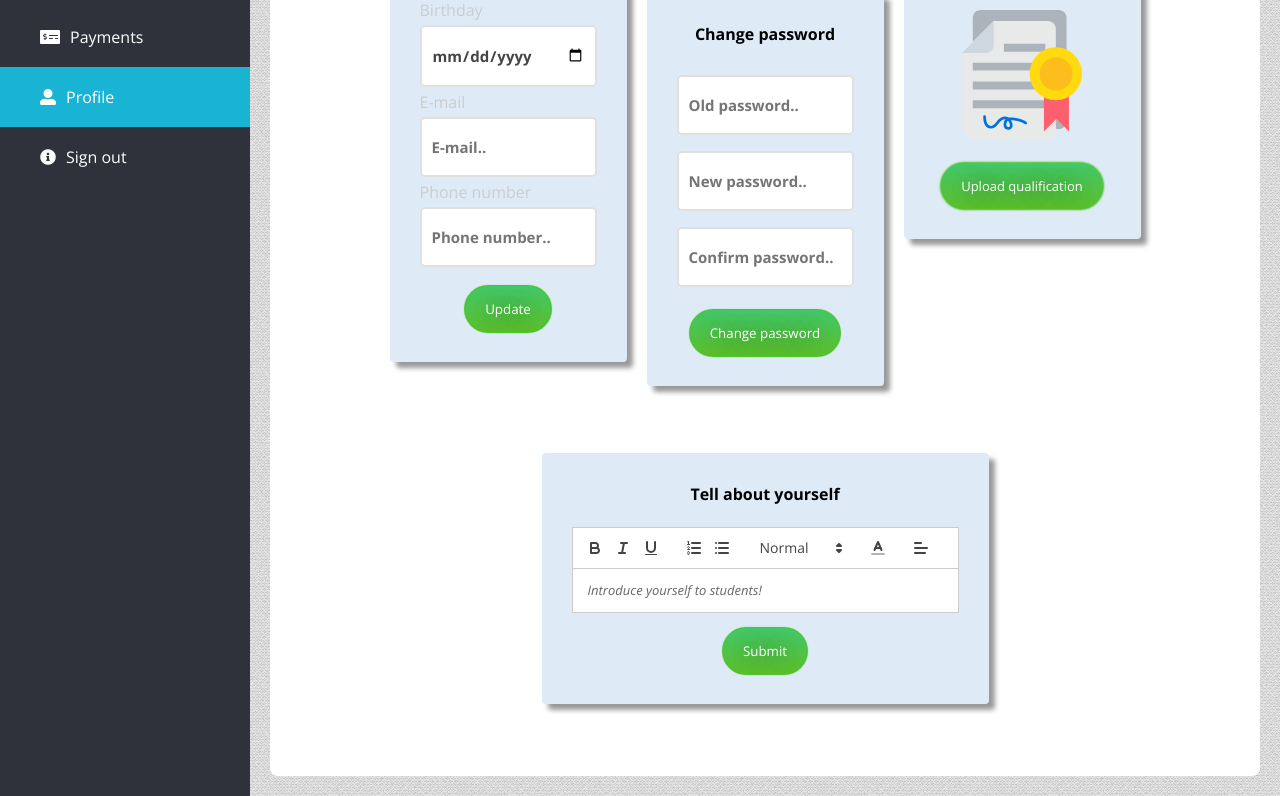
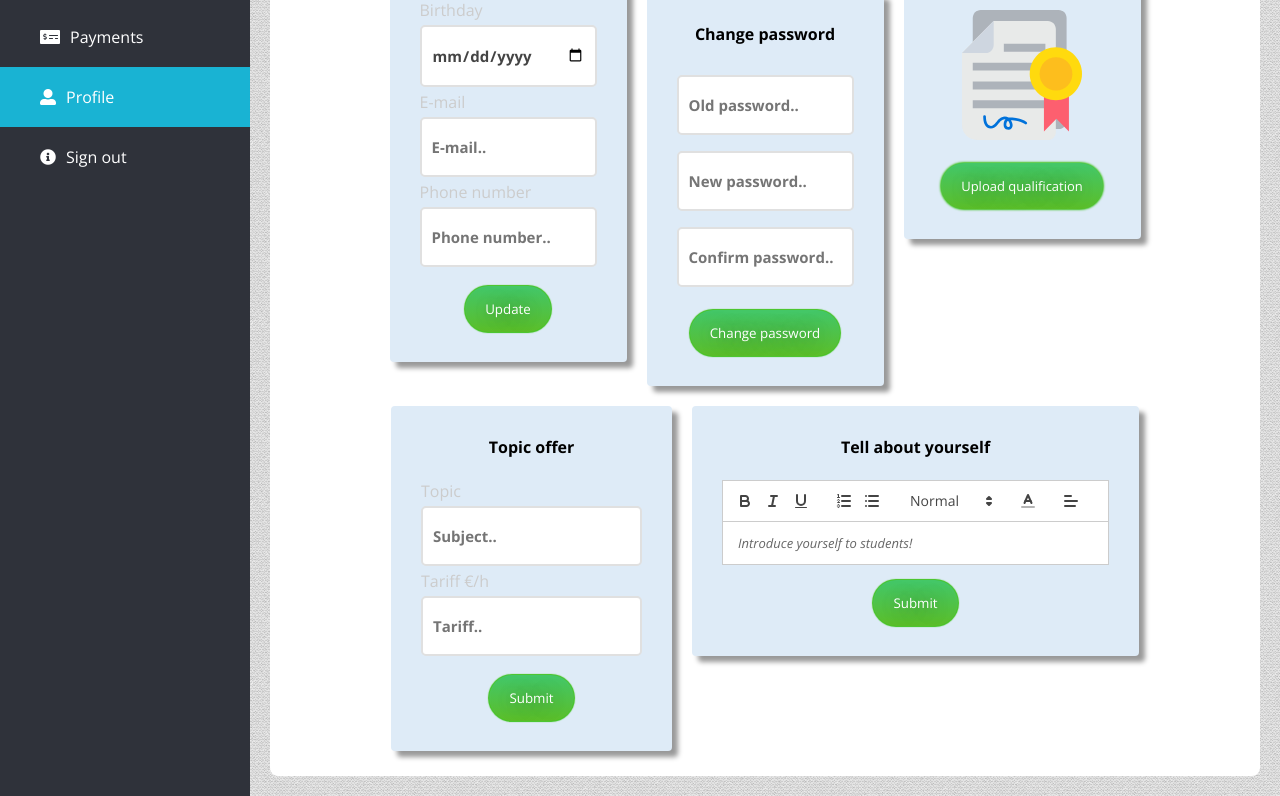
Before and after one commit to abahmadb/Web-Applications, a Java web app: page /profile.jsp in a window 1280 px wide. Shown: the part 390-1186 px from the top of the page. Run offline with Tomcat 11, a stand-in JSP engine, Linux system fonts and the light colour scheme; the template is opened without the code that fills it, so the values that code supplies are empty; some libraries are stand-ins or nearby versions.

Commit message:
add topic/tariff feature

```diff
--- a/src/main/webapp/profile.jsp
+++ b/src/main/webapp/profile.jsp
@@ -200,10 +200,33 @@
 
                     </div>
 
-
                 </div>
 
                 <!-- COLUMN FOUR -->
+                <div>
+                    <!-- TOPIC OFFER -->
+                    <div class="box" style="width: auto">
+
+                        <h4>
+                            Topic offer
+                        </h4>
+                        <br>
+                        <form action="" method="POST">
+                            <label for="topic">Topic</label><br>
+                            <input type="text" id="topic" name="topic" placeholder="Subject.." required autocomplete="off"><br>
+
+                            <label for="tariff">Tariff &euro;/h</label><br>
+                            <input type="text" id="tariff" name="tariff" placeholder="Tariff.." required autocomplete="off"><br>
+
+                            <p>
+                                <input type="submit" value="Submit">
+                            </p>
+                        </form>
+                    </div>
+                </div>
+
+
+                <!-- COLUMN FIVE -->
                 <div>
                     <!-- TELL ABOUT YOURSELF -->
                     <div class="box" style="width: auto">
```
